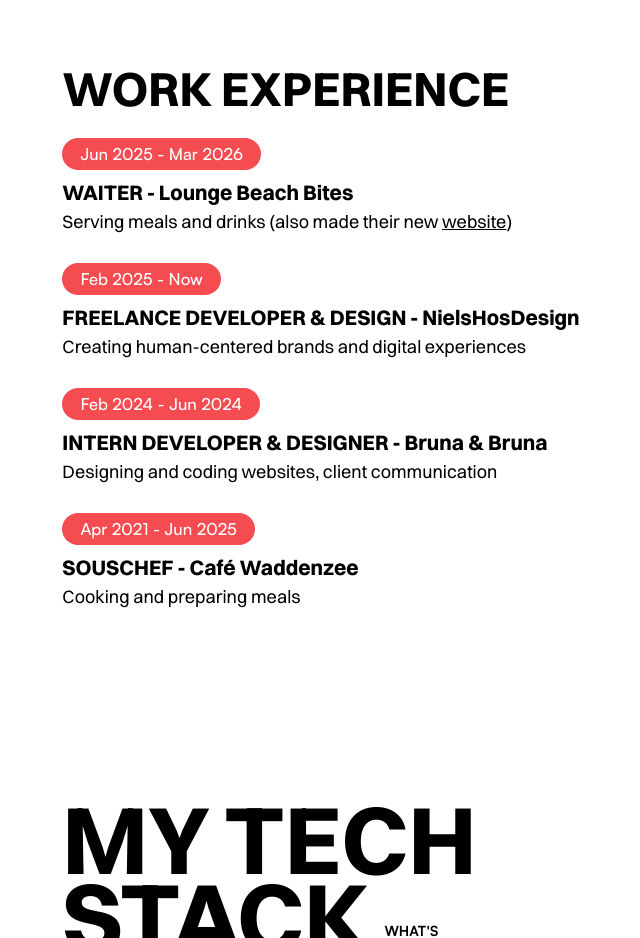
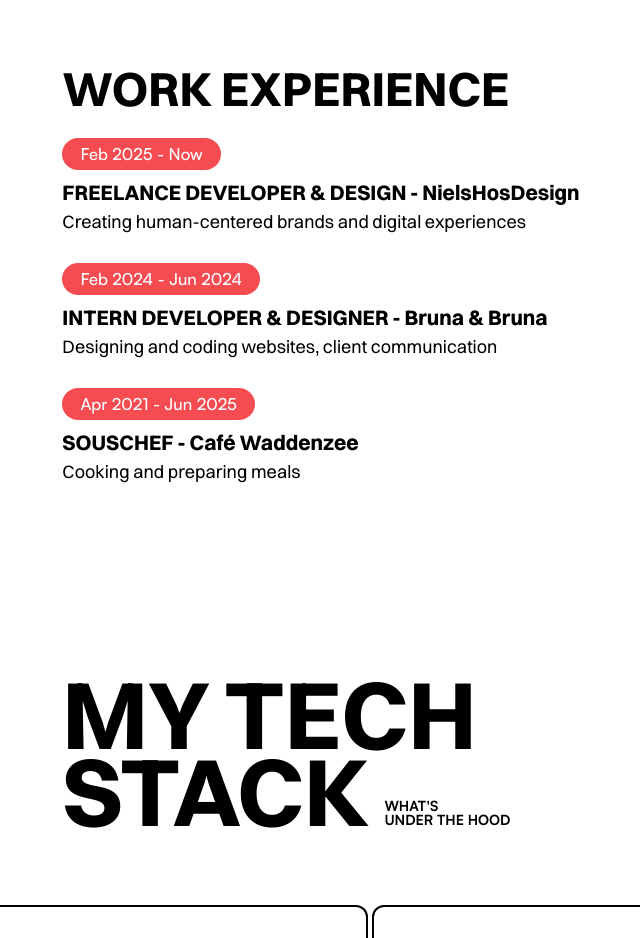
Before and after one commit to TheNelis/nielshos_portfolio, an Eleventy site: page src/about.html in a window 1280 px wide. Shown: the part 1160-2098 px from the top of the page, without its empty margins (66-706 px from the left). Built offline with nearby package versions, Linux system fonts and the light colour scheme; Eleventy itself is replaced by a stand-in of ours; files that its build step writes are made by us from their sources; a script that the page names is missing; what common-tags would draw is missing.

Commit message:
removed beach bites experience

```diff
--- a/src/about.html
+++ b/src/about.html
@@ -55,13 +55,13 @@ title: About - Niels Hos
 
             <div class="introcontainer__infoblock">
                 <h2 class="lazy-load">Work experience</h2>
-                <div class="introcontainer__infoblock__block lazy-load">
+                <!-- <div class="introcontainer__infoblock__block lazy-load">
                     <p class="pill pill--red">Jun 2025 - Mar 2026</p>
                     <h3><span>Waiter</span> - Lounge Beach Bites</h3>
                     <p>Serving meals and drinks
                         (also made their new <a href="/projects/beach-bites/" style="text-decoration: underline;" >website</a>)
                     </p>
-                </div>
+                </div> -->
                 <div class="introcontainer__infoblock__block lazy-load">
                     <p class="pill pill--red">Feb 2025 - Now</p>
                     <h3><span>Freelance developer & design</span> - NielsHosDesign</h3>
```
